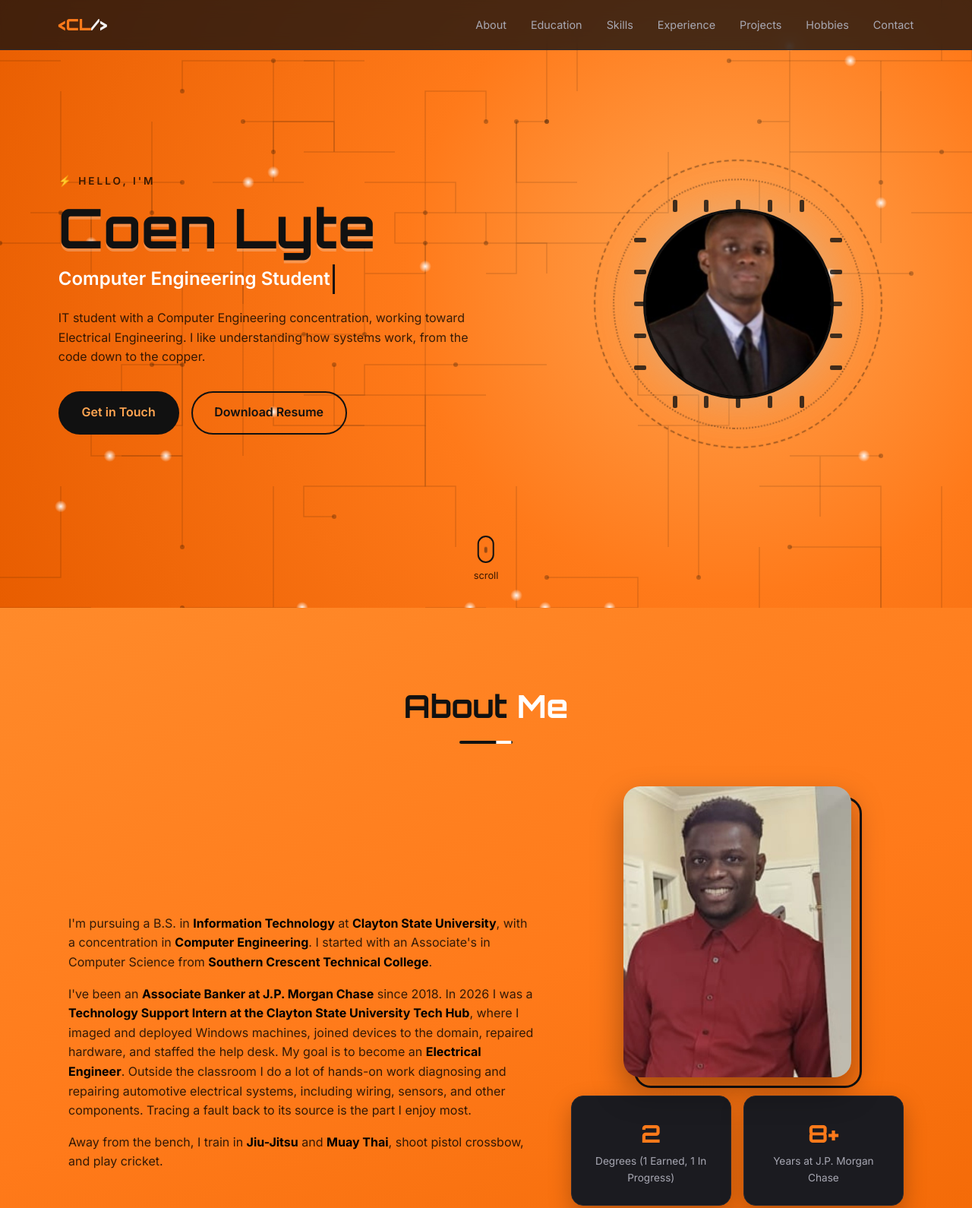
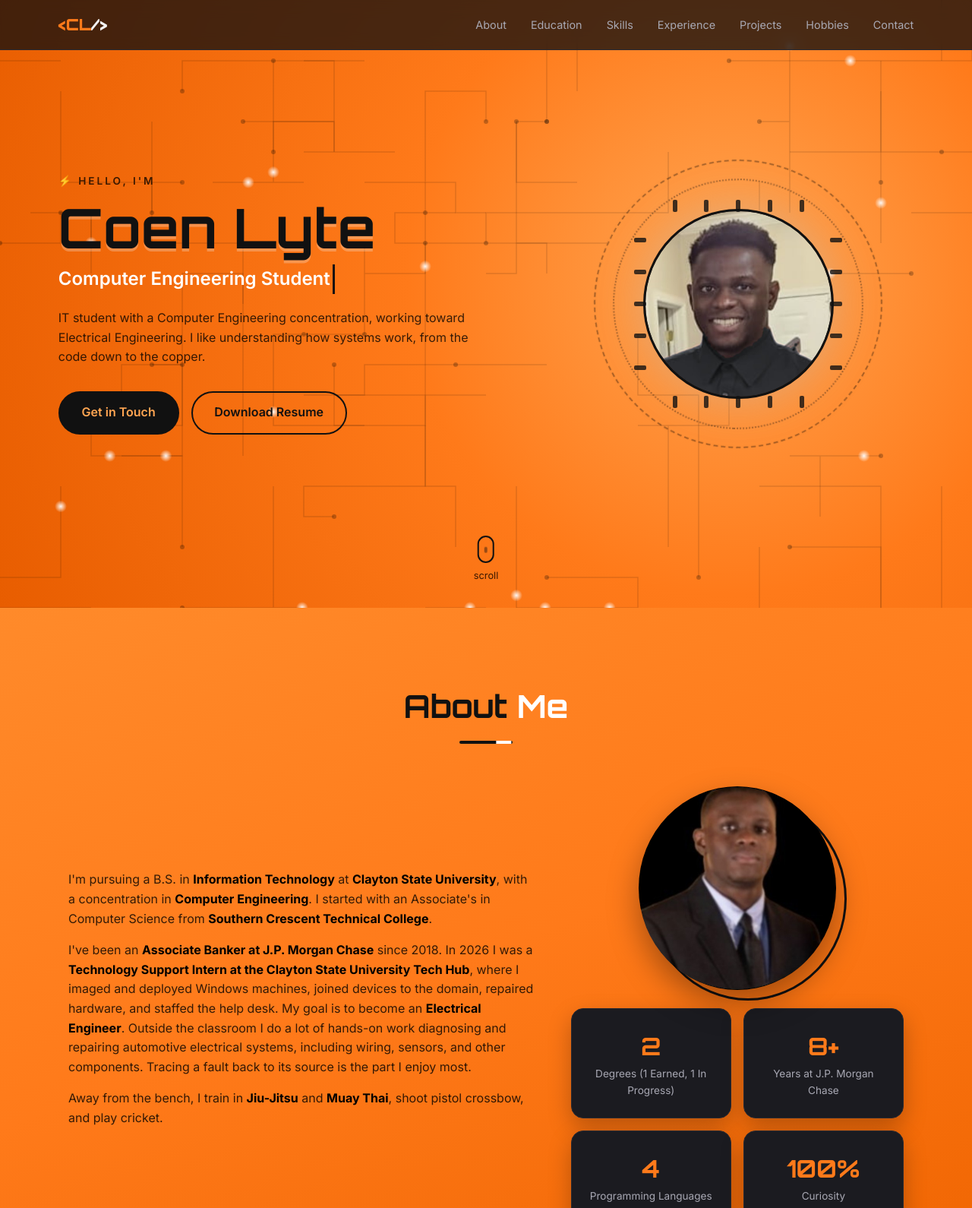
Before and after one commit to engineer-pool/lyco, a plain HTML site: page index.html in a window 1280 px wide. Shown: the top 1590 px of the page at 76% size. Drawn offline with Linux system fonts and the light colour scheme; animation ran at ten frames a second.

Commit message:
Use smiling portrait (shirt recolored black) in hero; move formal headshot to About
Co-Authored-By: Claude Opus 5.5 <noreply@anthropic.com>
Claude-Session: https://claude.ai/code/session_01Hxmt1xBa9KbF397eNV9xSS

```diff
--- a/index.html
+++ b/index.html
@@ -4,7 +4,7 @@
 <meta charset="UTF-8">
 <meta name="viewport" content="width=device-width, initial-scale=1.0">
 <title>Coen Lyte | IT & Aspiring Electrical Engineer</title>
-<meta property="og:image" content="img/headshot.jpg">
+<meta property="og:image" content="img/hero.jpg">
 <meta name="description" content="Portfolio of an IT student with a Computer Engineering concentration, aspiring Electrical Engineer.">
 <link rel="preconnect" href="https://fonts.googleapis.com">
 <link href="https://fonts.googleapis.com/css2?family=Orbitron:wght@500;700;900&family=Inter:wght@300;400;600;700&display=swap" rel="stylesheet">
@@ -116,6 +116,8 @@
   .about-photo:hover img{transform:translate(-6px,-6px) rotate(-1.5deg)}
   .about-photo:hover::before{transform:translate(20px,20px)}
   .about-side .stats{width:100%}
+  .about-photo.round{width:min(260px,70%);aspect-ratio:1/1}
+  .about-photo.round img,.about-photo.round::before{border-radius:50%}
   .stats{display:grid;grid-template-columns:1fr 1fr;gap:1rem}
   .stat{background:var(--card);border:1px solid var(--line);border-radius:16px;padding:1.5rem;text-align:center;transition:.3s}
   .stat:hover{border-color:var(--orange);transform:translateY(-5px)}
@@ -298,7 +300,7 @@
   <div class="hero-visual">
     <div class="chip" id="chip">
       <div class="ring"></div><div class="ring r2"></div>
-      <div class="core photo"><img src="img/headshot.jpg" alt="Coen Lyte headshot"></div>
+      <div class="core photo"><img src="img/hero.jpg" alt="Coen Lyte"></div>
     </div>
   </div>
   <div class="scroll-hint"><div class="mouse"></div>scroll</div>
@@ -314,7 +316,7 @@
       <p>Away from the bench, I train in <strong>Jiu-Jitsu</strong> and <strong>Muay Thai</strong>, shoot pistol crossbow, and play cricket.</p>
     </div>
     <div class="about-side reveal">
-    <figure class="about-photo"><img src="img/about.jpg" alt="Coen Lyte smiling in a red dress shirt" loading="lazy"></figure>
+    <figure class="about-photo round"><img src="img/headshot.jpg" alt="Coen Lyte professional headshot" loading="lazy"></figure>
     <div class="stats">
       <div class="stat"><div class="num" data-count="2">0</div><div class="lbl">Degrees (1 Earned, 1 In Progress)</div></div>
       <div class="stat"><div class="num" data-count="8" data-suffix="+">0</div><div class="lbl">Years at J.P. Morgan Chase</div></div>
```
Also changed, not shown: img/about.jpg (deleted), img/hero.jpg (added).
